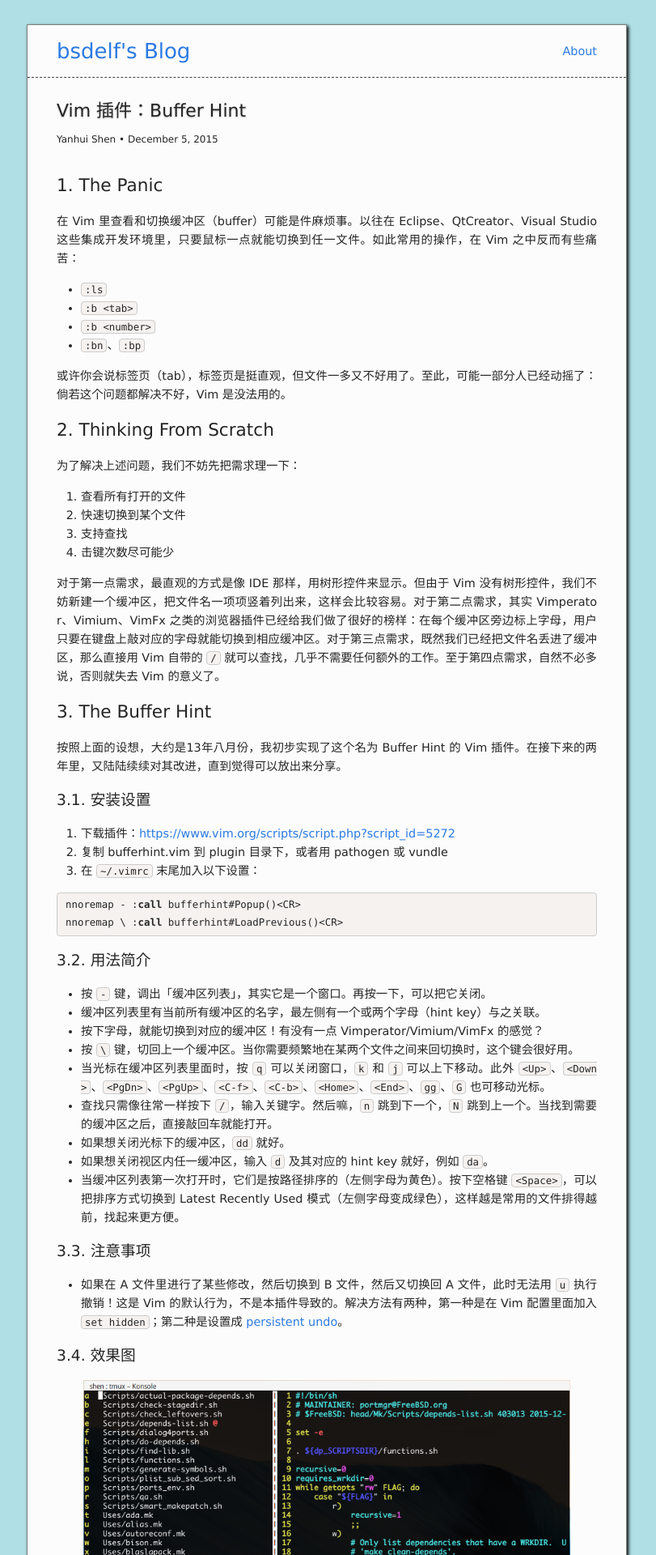
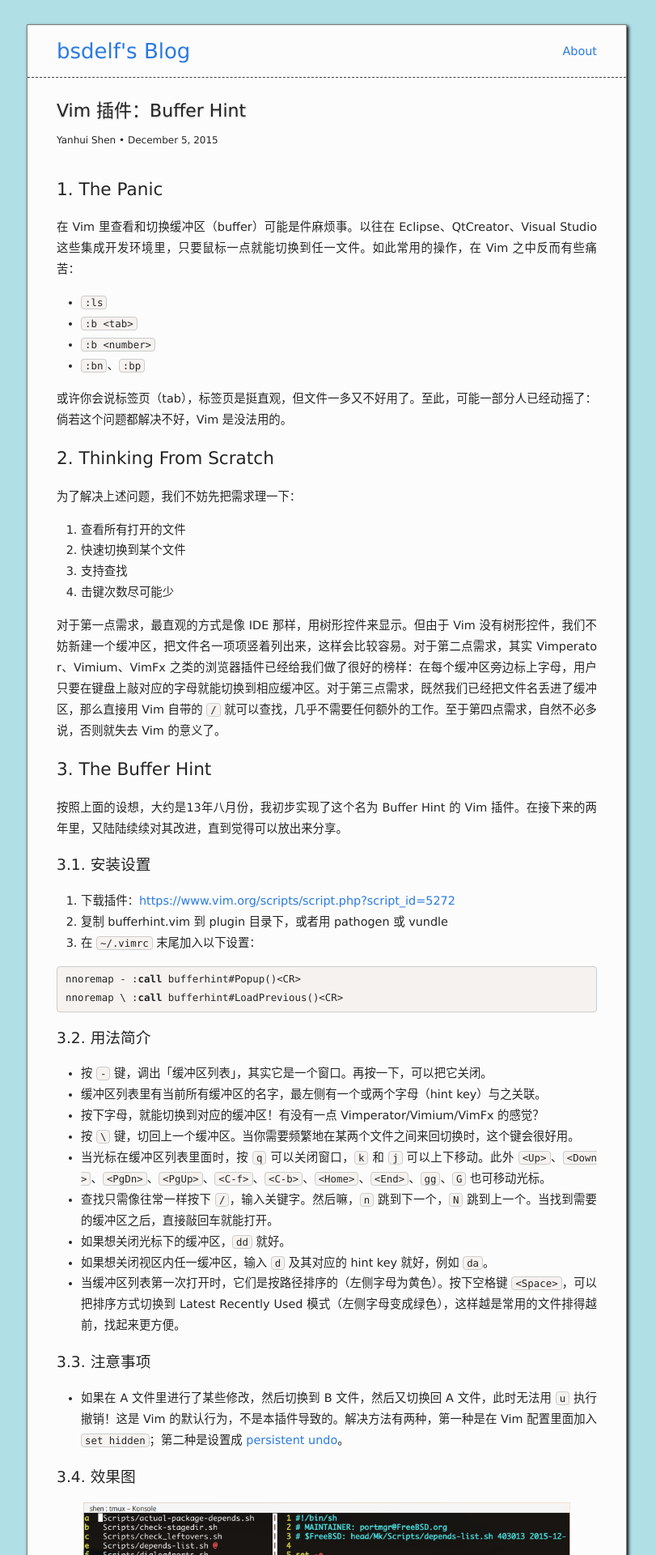
Before and after one commit to bsdelf/bsdelf.github.io, a Jekyll site: the page built from _posts/2015-12-06-intro-buffer-hint.md, in a window 1280 px wide. Shown: the top 1920 px of the page at 81% size, without its empty margins (236-1047 px from the left). Built offline with Jekyll 4.4.1, drawn with Linux system fonts in a browser that asks for light colours; comment, search, counter and statistics services are not loaded.

Commit message:
Improve fonts and line space

```diff
--- a/css/main.scss
+++ b/css/main.scss
@@ -6,8 +6,8 @@
 
 
 // Our variables
-$base-font-family: "Lucida Grande", "Dejavu Sans", Helvetica, "Hiragino Sans GB", "Microsoft YaHei", sans-serif;
-$mono-font-family: Monaco, "Dejavu Sans Mono", Consolas, monospace;
+$base-font-family: Lucida Grande, Dejavu Sans, PingFang SC, Microsoft YaHei, Source Han Sans SC, Noto Sans CJK SC, Hiragino Sans GB, WenQuanYi Micro Hei, sans-serif;
+$mono-font-family: Monaco, Dejavu Sans Mono, Consolas, monospace;
 
 $tiny-font-size:    12px;
 $small-font-size:   13px;
@@ -16,7 +16,7 @@
 $big-font-size:     18px;
 $large-font-size:   22px;
 $huge-font-size:    26px;
-$base-line-height:  1.6;
+$base-line-height:  1.8;
 
 $spacing-unit:      30px;
 $spacing-half:      15px;
```
